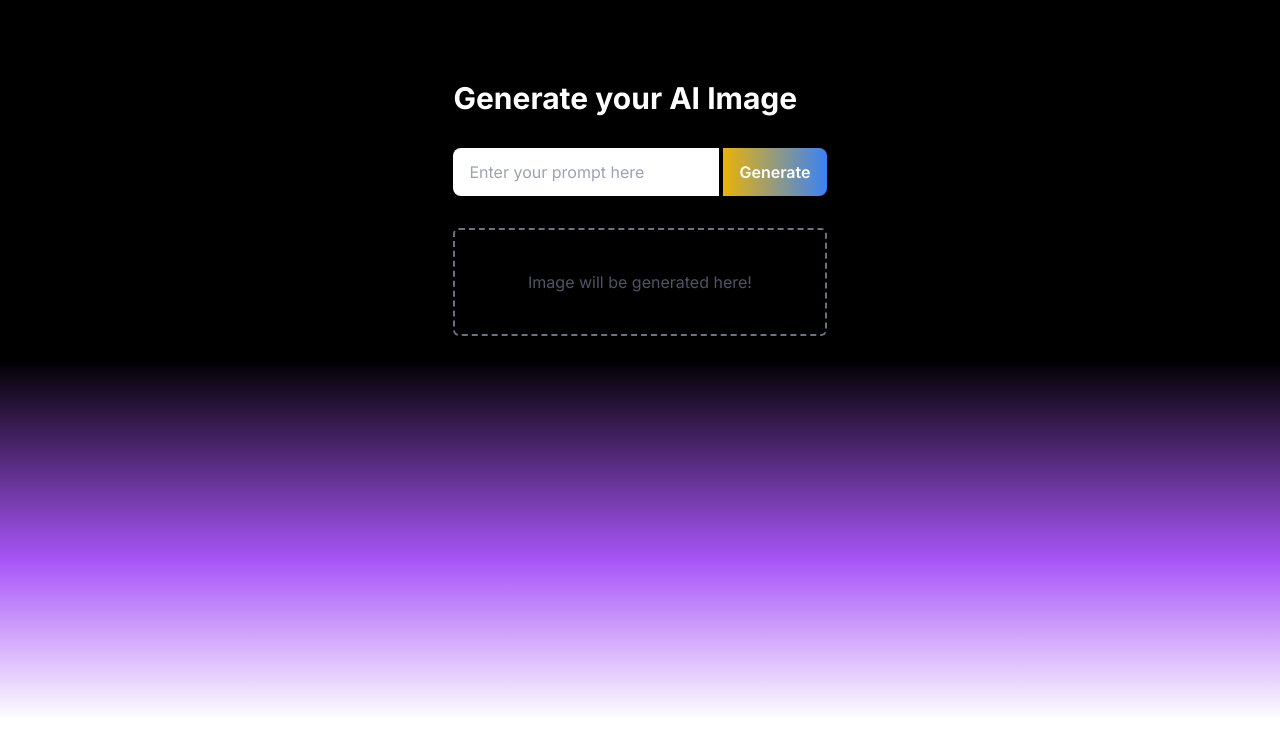
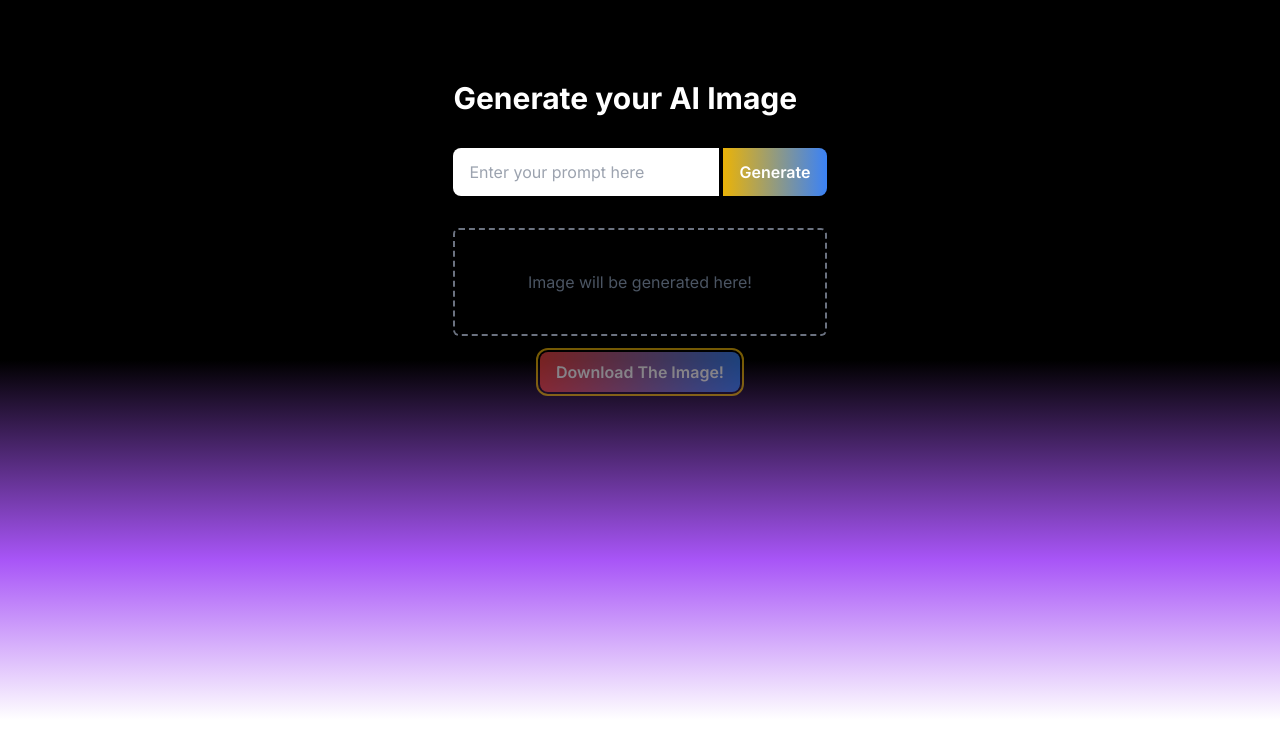
Before and after one commit to Neel-max-cpu/SnapMagic, a Next.js app: page / in a window 1280 px wide. Shown: the top 748 px of the page. Built offline with nearby package versions, Linux system fonts and the light colour scheme.

Commit message:
adding download button :sparkles::memo:

```diff
--- a/app/page.tsx
+++ b/app/page.tsx
@@ -243,6 +243,15 @@ export default function Home() {
               </div>
             )}
           </section>
+          <section className="flex items-center justify-center mb-8">
+            <a
+              href={generatedImage}
+              download="generated_image.jpg"
+              className={` mt-4 text-white bg-gradient-to-r from-red-500 to-blue-500 hover:bg-gradient-to-l outline outline-offset-2 outline-2 outline-yellow-500 focus:ring-4 focus:outline-none focus:ring-blue-200 rounded-lg py-2 px-4 font-semibold ${!generatedImage ? 'opacity-50 cursor-not-allowed' : ''}`}
+              style={{ pointerEvents: generatedImage ? 'auto' : 'none' }}>
+              Download The Image!
+            </a>
+          </section>
         </main>
       </div>
     );
```
Also changed, not shown: public/image/10.png (added). Lines whose indentation alone changed are shown as unchanged.
